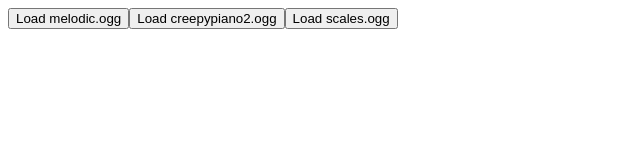
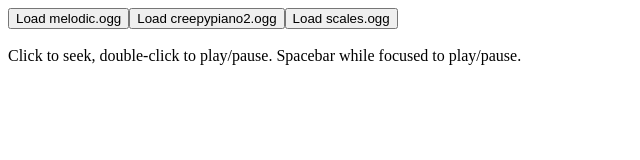
Before and after one commit to bluehexagons/waveplayer, a plain HTML site: page index.html in a window 1280 px wide. Shown: the whole page, without its empty margins (0-640 px from the left). Drawn offline with Linux system fonts and the light colour scheme.

Commit message:
Instructions on demo page

```diff
--- a/index.html
+++ b/index.html
@@ -32,5 +32,9 @@
 	}
 }());
 </script>
+<br/>
+<div>
+	Click to seek, double-click to play/pause. Spacebar while focused to play/pause.
+</div>
 </body>
 </html>
```
